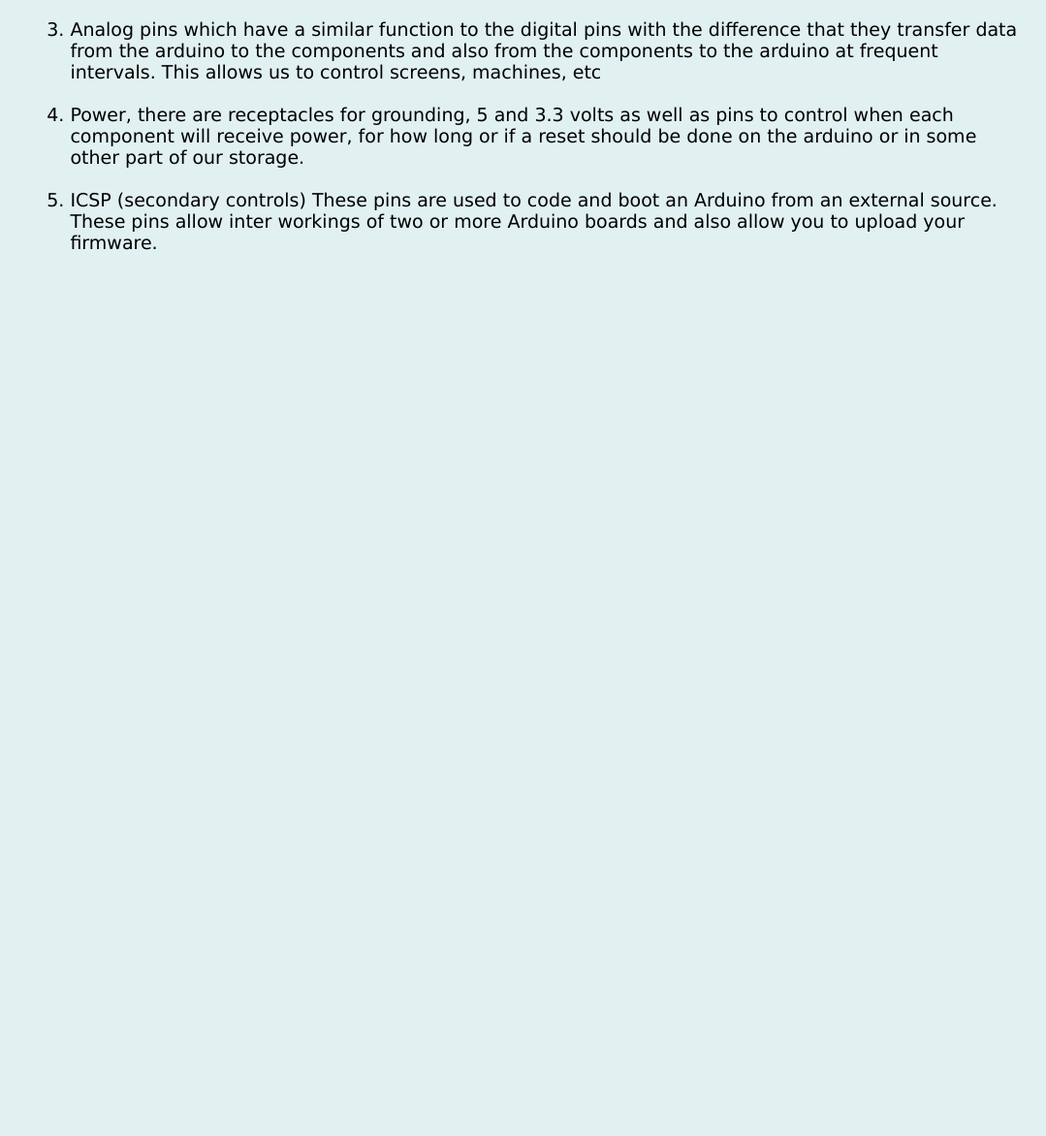
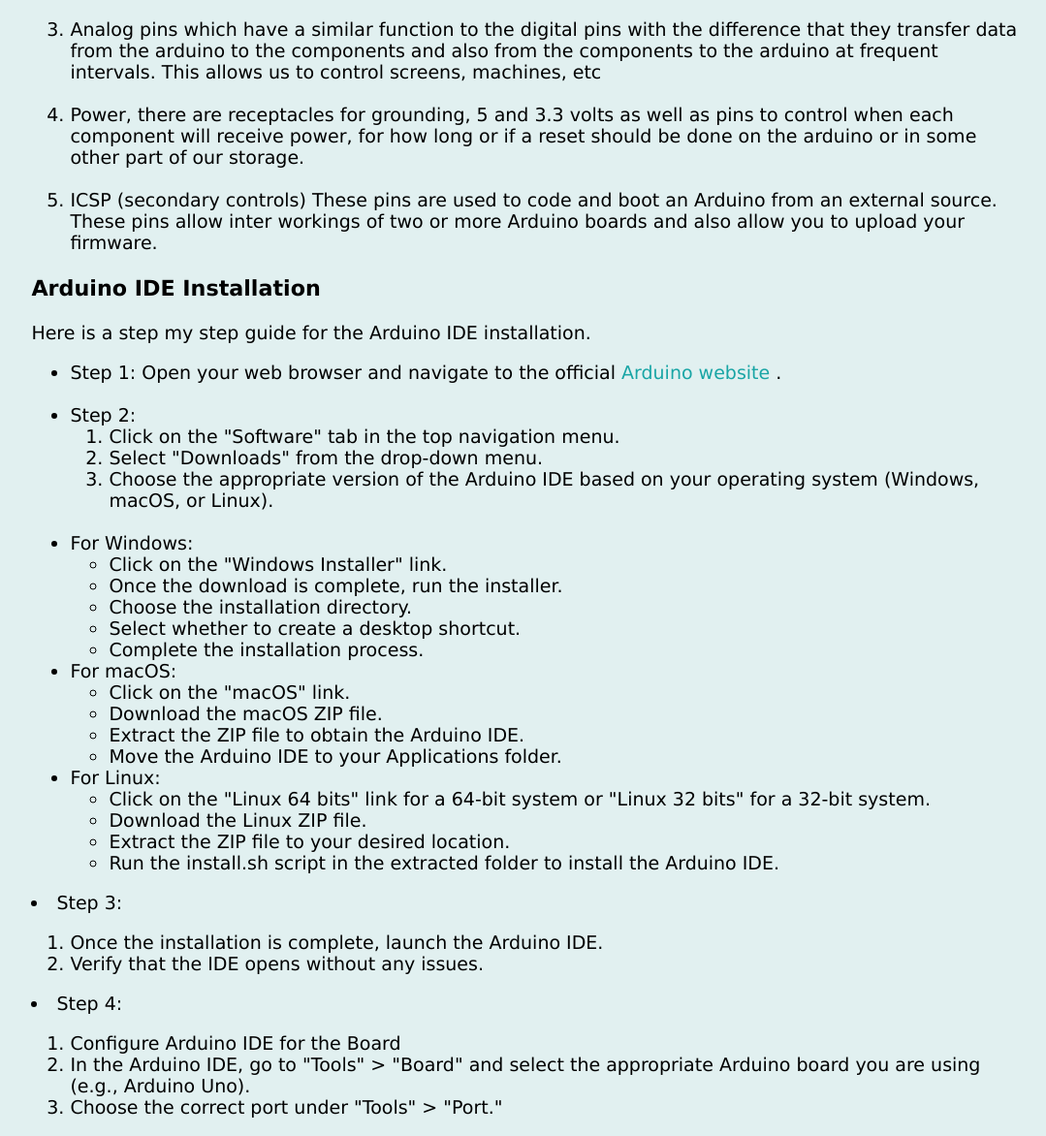
Before and after one commit to Nikos1508/Micro-lessons, a plain HTML site: page arduino_lessons/lesson_1.html in a window 1280 px wide. Shown: the part 682-1854 px from the top of the page at 97% size, without its empty margins (102-1181 px from the left). Before the commit the page ends 962 px from the top, so only its background shows below. Drawn offline with Linux system fonts and the light colour scheme.

Commit message:
arduino lesson 1

```diff
--- a/arduino_lessons/lesson_1.html
+++ b/arduino_lessons/lesson_1.html
@@ -37,6 +37,67 @@
                 <li>ICSP (secondary controls) These pins are used to code and boot an Arduino from an external source. These pins allow inter workings of two or more Arduino boards and also allow you to upload your firmware.</li>
             </ol>
             </p>
+            <h3>Arduino IDE Installation</h3>
+            <p>Here is a step my step guide for the Arduino IDE installation.</p>
+            <ul>
+                <li>
+                    Step 1: Open your web browser and navigate to the official <a href="https://www.arduino.cc/"> Arduino website </a>.
+                </li>
+                <br>
+                <li>
+                Step 2:
+                    <ol>
+                        <li>Click on the "Software" tab in the top navigation menu.</li>
+                        <li>Select "Downloads" from the drop-down menu.</li>
+                        <li>Choose the appropriate version of the Arduino IDE based on your operating system (Windows, macOS, or Linux).</li>
+                    </ol>
+                </li>
+                <br>
+                <li>
+                    For Windows:
+                        <ul>
+                                <li>Click on the "Windows Installer" link.</li>
+                                <li>Once the download is complete, run the installer.</li>
+                                <li>Choose the installation directory.</li>
+                                <li>Select whether to create a desktop shortcut.</li>
+                                <li>Complete the installation process.</li>
+                        </ul>
+                </li>
+                <li>
+                    For macOS:
+                        <ul>
+                            <li>Click on the "macOS" link.</li>
+                            <li>Download the macOS ZIP file.</li>
+                            <li>Extract the ZIP file to obtain the Arduino IDE.</li>
+                            <li>Move the Arduino IDE to your Applications folder.</li>
+                        </ul>
+                </li>
+                    <li>
+                    For Linux:
+                        <ul>
+                            <li>Click on the "Linux 64 bits" link for a 64-bit system or "Linux 32 bits" for a 32-bit system.</li>
+                            <li>Download the Linux ZIP file.</li>
+                            <li>Extract the ZIP file to your desired location.</li>
+                            <li>Run the install.sh script in the extracted folder to install the Arduino IDE.</li>
+                        </ul>
+                    </li>
+                </ul>
+                <li>
+                    Step 3:
+                        <ol>
+                            <li>Once the installation is complete, launch the Arduino IDE.</li>
+                            <li>Verify that the IDE opens without any issues.</li>
+                        </ol>
+                </li>
+                <li>
+                Step 4:
+                    <ol>
+                        <li>Configure Arduino IDE for the Board</li>
+                        <li>In the Arduino IDE, go to "Tools" > "Board" and select the appropriate Arduino board you are using (e.g., Arduino Uno).</li>
+                        <li>Choose the correct port under "Tools" > "Port."</li>
+                    </ol>
+                </li>
+            </ul>
         </div>
 
     </body>
--- a/styles.css
+++ b/styles.css
@@ -73,6 +73,6 @@
 
 
 a{text-decoration: none;}
-a {color: #2df7f7;}
+a {color: #19a5a5;}
 a:visited {color: #0684d2d6;}
 a:hover {color: #a0efef;}
```
